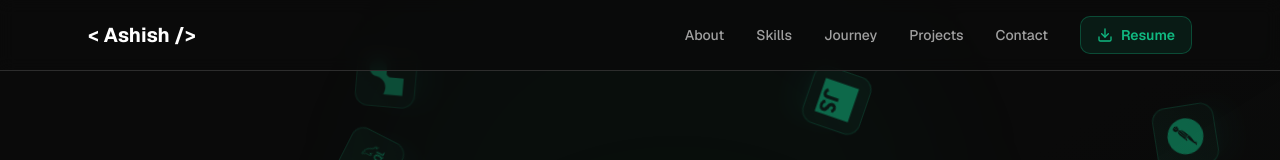
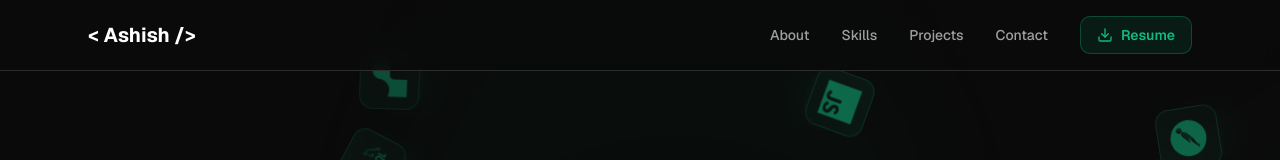
Before and after one commit to akrathor18/MyPortfolio, a Next.js app: page / in a window 1280 px wide. Shown: the top 160 px of the page. Built offline with nearby package versions, Linux system fonts and the light colour scheme.

Commit message:
refactor: comment out journey section in Home and Navigation components

```diff
--- a/src/app/page.js
+++ b/src/app/page.js
@@ -15,9 +15,9 @@ export default function Home() {
       <section id="skills">
         <Skills />
       </section>
-      <section id="journey">
+      {/* <section id="journey">
         <Journey />
-      </section>
+      </section> */}
       <Projects />
       <Contact />
 
--- a/src/components/Navigation.jsx
+++ b/src/components/Navigation.jsx
@@ -29,7 +29,7 @@ export default function Navigation() {
   const navLinks = [
     { label: 'About', href: '/#about' },
     { label: 'Skills', href: '/#skills' },
-    { label: 'Journey', href: '/#journey' },
+    // { label: 'Journey', href: '/#journey' },
     { label: 'Projects', href: '/#projects' },
     { label: 'Contact', href: '/#contact' },
   ];
```
